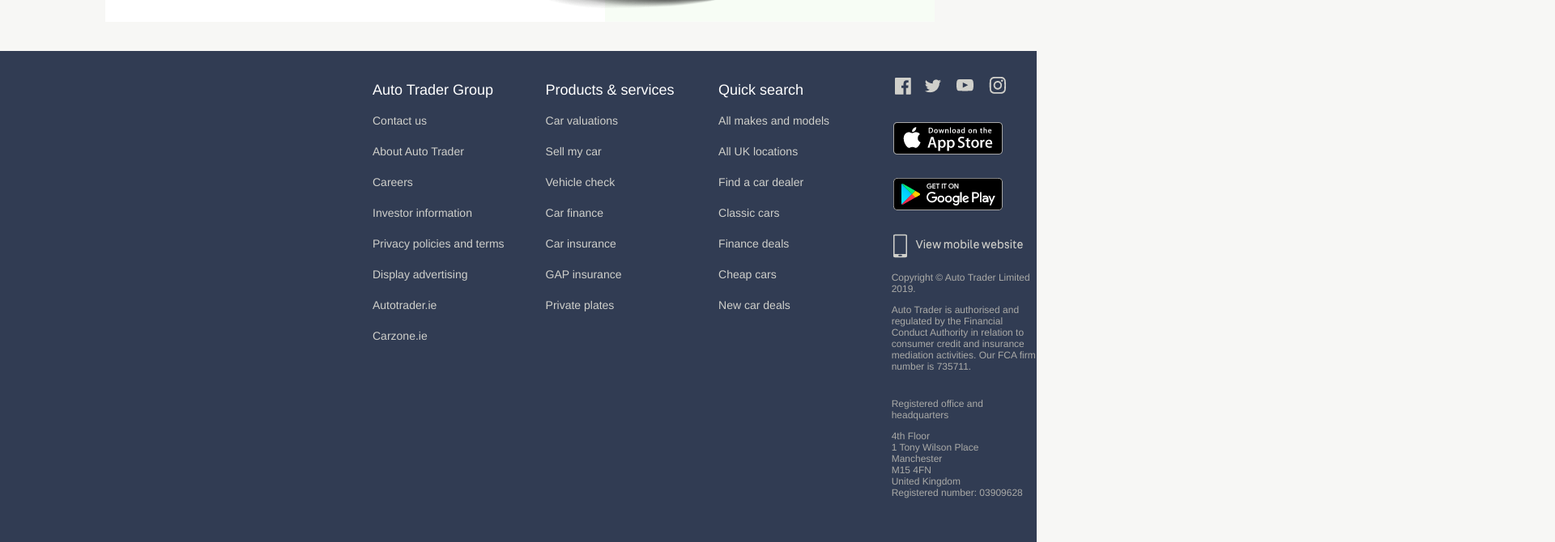
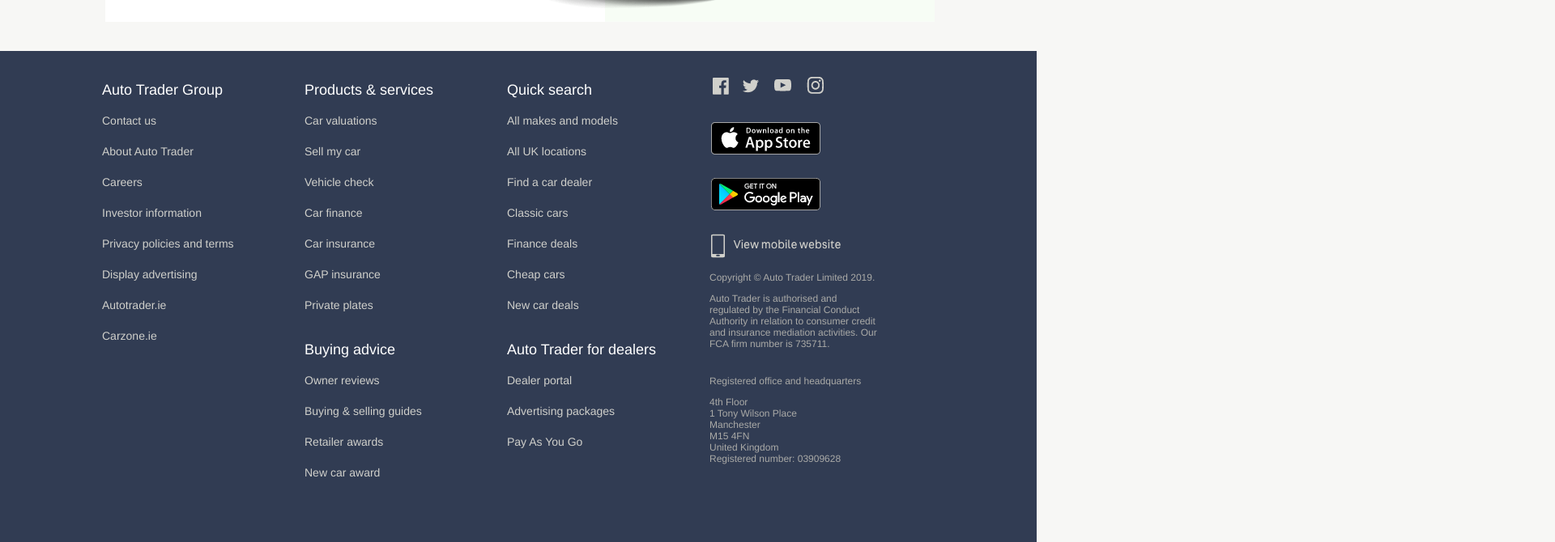
Before and after one commit to TomKirbz/websiteProject, a plain HTML site: page index.html in a window 1280 px wide. Shown: the part 1275-1945 px from the top of the page at 81% size, 1920 px wide, since content can reach past the window. Drawn offline with Linux system fonts and the light colour scheme.

Commit message:
Final touches

```diff
--- a/index.html
+++ b/index.html
@@ -94,7 +94,7 @@
                     <li class="footerLi">Carzone.ie</li>
                 </div>
                 <div class="footerContent-2">
-                    <li class="footerContentTitle">Products & services</li>
+                    <div class="footerContentTitle">Products & services</div>
                     <li class="footerLi">Car valuations</li>
                     <li class="footerLi">Sell my car</li>
                     <li class="footerLi">Vehicle check</li>
@@ -102,9 +102,15 @@
                     <li class="footerLi">Car insurance</li>
                     <li class="footerLi">GAP insurance</li>
                     <li class="footerLi">Private plates</li>
+                    <br>
+                    <div class="footerContentTitle">Buying advice</div>
+                    <li class="footerLi">Owner reviews</li>
+                    <li class="footerLi">Buying & selling guides</li>
+                    <li class="footerLi">Retailer awards</li>
+                    <li class="footerLi">New car award</li>
                 </div>
                 <div class="footerContent-3">
-                    <li class="footerContentTitle">Quick search</li>
+                    <div class="footerContentTitle">Quick search</div>
                     <li class="footerLi">All makes and models</li>
                     <li class="footerLi">All UK locations</li>
                     <li class="footerLi">Find a car dealer</li>
@@ -112,20 +118,24 @@
                     <li class="footerLi">Finance deals</li>
                     <li class="footerLi">Cheap cars</li>
                     <li class="footerLi">New car deals</li>
+                    <br>
+                    <div class="footerContentTitle">Auto Trader for dealers</div>
+                    <li class="footerLi">Dealer portal</li>
+                    <li class="footerLi">Advertising packages</li>
+                    <li class="footerLi">Pay As You Go</li>
                 </div>
                 <div class="footerContent-4">
                     <img src="./Images/Screenshot 2019-08-22 at 16.36.16.png" alt="">
                     <p class="copyright">Copyright © Auto Trader Limited 2019.</p>
                     <p class="copyright2">Auto Trader is authorised and regulated by the Financial Conduct Authority in relation to consumer credit and insurance mediation activities. Our FCA firm number is 735711.</p>
                     <p class="copyright">Registered office and headquarters</p>
-                    <li class="copyright">4th Floor</li>
-                    <li class="copyright">1 Tony Wilson Place</li>
-                    <li class="copyright">Manchester</li>
-                    <li class="copyright">M15 4FN</li>
-                    <li class="copyright">United Kingdom</li>
-                    <li class="copyright">Registered number: 03909628</li>
+                    <div class="copyright">4th Floor</div>
+                    <div class="copyright">1 Tony Wilson Place</div>
+                    <div class="copyright">Manchester</div>
+                    <div class="copyright">M15 4FN</div>
+                    <div class="copyright">United Kingdom</div>
+                    <div class="copyright">Registered number: 03909628</div>
                 </div>
-                <div class="footerContent"></div>
 
         </div>
     </footer>
@@ -138,5 +148,18 @@
 
 
 
+
+
+
+
+
+
+
+
+
+
+
+
+
 </body>
 </html>
--- a/main.css
+++ b/main.css
@@ -4,7 +4,6 @@
     margin: 0px;
     padding: 0px;
     box-sizing: border-box;
-    max-width: 100%;
 }
 
 header {
@@ -92,6 +91,7 @@
     position: relative;
     left: 62%;
     top: -30px;
+    width: 700px;
 }
 
 .main {
@@ -240,7 +240,7 @@
 }
 .row2 {
     display: flex;
-    justify-content: center;
+    justify-content: space-between;
     padding: 32px 0 0 12px;
 }
 .carDeals {
@@ -272,9 +272,11 @@
 }
 
 .footerContentContainer {
-    margin-left: 460px;
+    margin: auto;
     padding-top: 30px;
     display: flex;
+    width: 1028px;
+    flex-wrap: wrap;
 }
 
 .footerContentTitle {
@@ -316,7 +318,9 @@
     padding-bottom: 20px;
 }
 
-
+li:hover {
+    color: #00d7d2;
+}
 
 
 
```
